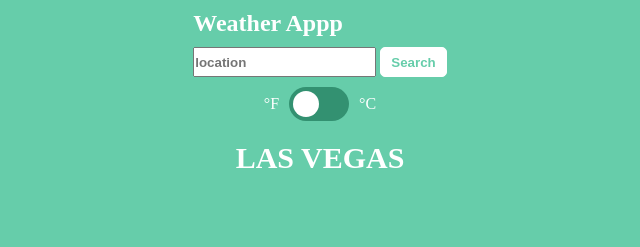
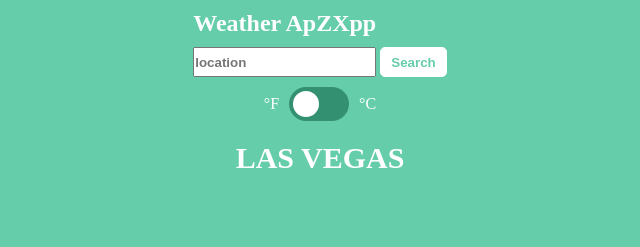
Before and after one commit to diegoHernandezDeveloper/weatherApp, a website built with webpack: page src/template.html in a window 1280 px wide. Shown: the full height of the page, 320-960 px from the left. Built offline with nearby package versions, Linux system fonts and the light colour scheme.

```diff
--- a/src/template.html
+++ b/src/template.html
@@ -7,7 +7,7 @@
   </head>
   <body>
     <nav>
-      <h1>Weather Appp</h1>
+      <h1>Weather ApZXpp</h1>
       <input type="text" placeholder="location" />
       <button>Search</button>
       <div sliderContainer>
```
